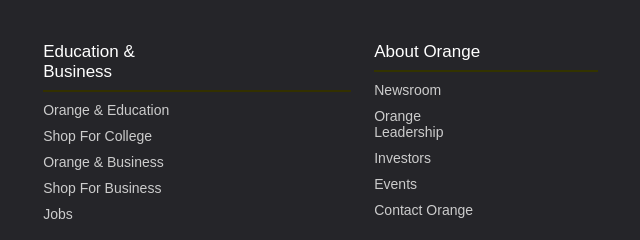
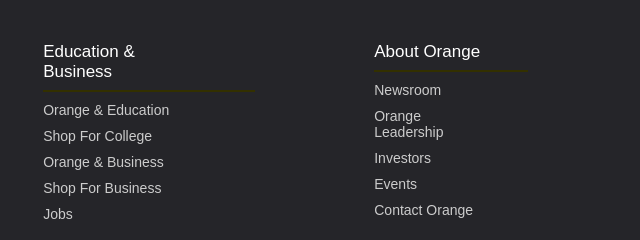
Before and after one commit to Vijaymano998/SWebsite1, a plain HTML site: page index.html in a window 1280 px wide. Shown: the part 4406-4646 px from the top of the page, 639-1279 px from the left. Drawn offline with Linux system fonts and the light colour scheme.

Commit message:
Update index.html

```diff
--- a/index.html
+++ b/index.html
@@ -135,7 +135,7 @@
       </ul>
       <ul>
         <li type="none">Education & Business</li>
-        <hr width="190%" color=  #333/>
+        <hr width="130%" color=  #333/>
         <li class="footerlist" type="none"><a href="#">Orange & Education</a></li>
         <li class="footerlist" type="none"><a href="#">Shop For College</a></li>
         <li class="footerlist" type="none"><a href="#">Orange & Business</a></li>
@@ -144,7 +144,7 @@
       </ul>
       <ul>
         <li type="none">About Orange</li>
-        <hr width="190%" color=  #333333/>
+        <hr width="130%" color=  #333/>
         <li class="footerlist" type="none"><a href="#">Newsroom</a></li>
         <li class="footerlist" type="none"><a href="#">Orange Leadership</a></li>
         <li class="footerlist" type="none"><a href="#">Investors</a></li>
```
